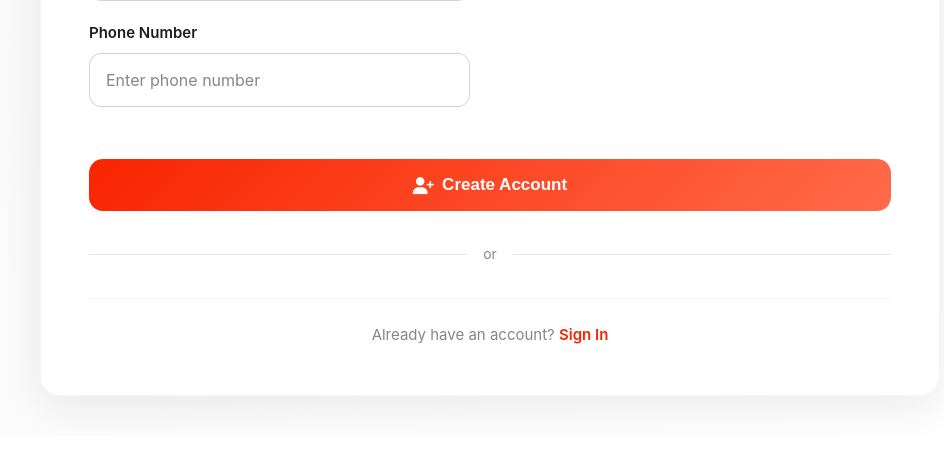
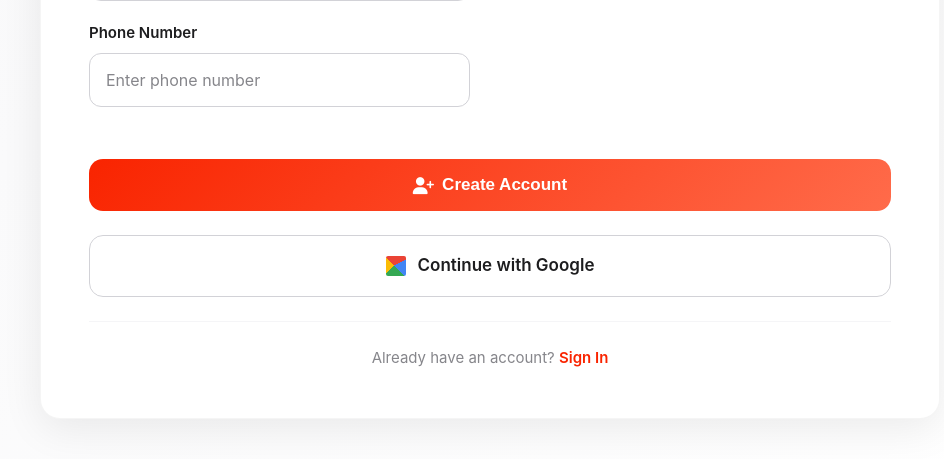
Before and after one commit to smec-community-dev/cartzy-abhiram-anson, a Django app: page /seller/register/ in a window 1280 px wide. Shown: the part 1102-1561 px from the top of the page, without its empty margins (150-1094 px from the left). Before the commit the page ends 1511 px from the top, so only its background shows below. Run offline with Django 5.2, Linux system fonts and the light colour scheme; data that the repository does not hold is empty.

Commit message:
added google authentication for seller login and register

```diff
--- a/seller/urls.py
+++ b/seller/urls.py
@@ -20,5 +20,7 @@ urlpatterns = [
     path('notifications/<int:notification_id>/mark-read/', views.mark_notification_read, name='mark_notification_read'),
     path('reviews/<int:review_id>/reply/', views.add_seller_reply, name='add_seller_reply'),
     path('orders/update-status/<int:order_id>/', views.update_order_status, name='update_order_status'),
+    path('google/login/', views.seller_google_login, name='seller_google_login'),
+    path('google/callback/', views.seller_google_callback, name='seller_google_callback'),
 
 ]
--- a/seller/views.py
+++ b/seller/views.py
@@ -1243,3 +1243,15 @@ def update_order_status(request, order_id):
         messages.error(request, "Invalid status selected.")
 
     return redirect('seller:seller_orders')
+
+
+
+
+
+def seller_google_login(request):
+
+    return redirect('/accounts/google/login/?process=login&next=/seller/dashboard/')
+
+def seller_google_callback(request):
+
+    return redirect('/seller/dashboard/')
--- a/templates/seller/seller_register.html
+++ b/templates/seller/seller_register.html
@@ -162,6 +162,43 @@
             padding: 32px 48px 48px;
         }
 
+        /* Google Sign In Button */
+        .btn-google {
+            width: 100%;
+            background: #ffffff;
+            color: #1d1d1f;
+            border: 1px solid #d2d2d7;
+            padding: 16px;
+            border-radius: 14px;
+            font-size: 1.0625rem;
+            font-weight: 600;
+            cursor: pointer;
+            transition: all 0.3s cubic-bezier(0.4, 0, 0.2, 1);
+            display: flex;
+            align-items: center;
+            justify-content: center;
+            gap: 12px;
+            margin: 24px 0;
+            text-decoration: none;
+        }
+
+        .btn-google:hover {
+            transform: translateY(-2px);
+            box-shadow: 0 8px 24px rgba(0,0,0,0.12);
+            border-color: #86868b;
+        }
+
+        .btn-google:active {
+            transform: translateY(0);
+        }
+
+        .google-icon {
+            width: 20px;
+            height: 20px;
+            background: conic-gradient(from -45deg, #ea4335 110deg, #4285f4 90deg 180deg, #34a853 180deg 270deg, #fbbc05 270deg) 73% 55%/150% 150% no-repeat;
+            border-radius: 2px;
+        }
+
         /* Two Column Layout */
         .two-columns {
             display: flex;
@@ -259,31 +296,6 @@
 
         .btn-register:active {
             transform: translateY(0);
-        }
-
-        /* Divider */
-        .divider {
-            display: flex;
-            align-items: center;
-            margin: 32px 0;
-            color: #86868b;
-            font-size: 0.875rem;
-        }
-
-        .divider::before,
-        .divider::after {
-            content: '';
-            flex: 1;
-            height: 1px;
-            background: #e5e5e7;
-        }
-
-        .divider::before {
-            margin-right: 16px;
-        }
-
-        .divider::after {
-            margin-left: 16px;
         }
 
         /* Footer Links */
@@ -566,8 +578,13 @@
                             <i class="fas fa-user-plus"></i>
                             Create Account
                         </button>
+                    </form>
 
-                        <div class="divider">or</div>
+                    <!-- Google Sign Up Button - Moved below the form -->
+                    <a href="{% url 'seller:seller_google_login' %}" class="btn-google">
+                        <div class="google-icon"></div>
+                        Continue with Google
+                    </a>
 
                     <div class="card-footer">
                         <p class="footer-text">
@@ -575,7 +592,6 @@
                             <a href="/seller/login/" class="footer-link">Sign In</a>
                         </p>
                     </div>
-                    </form>
                 </div>
             </div>
         </div>
@@ -600,10 +616,17 @@
             // Form submission loading state
             const form = document.querySelector('form');
             const submitBtn = document.querySelector('.btn-register');
+            const googleBtn = document.querySelector('.btn-google');
 
             form.addEventListener('submit', function() {
                 submitBtn.innerHTML = '<i class="fas fa-spinner fa-spin"></i> Creating Account...';
                 submitBtn.disabled = true;
+            });
+
+            // Google button loading state
+            googleBtn.addEventListener('click', function() {
+                this.innerHTML = '<div class="google-icon"></div><i class="fas fa-spinner fa-spin"></i> Redirecting...';
+                this.style.pointerEvents = 'none';
             });
 
             // Password confirmation validation
```
Also changed, not shown: templates/seller/seller_login.html (+50 -2 lines). Lines whose indentation alone changed are shown as unchanged.
